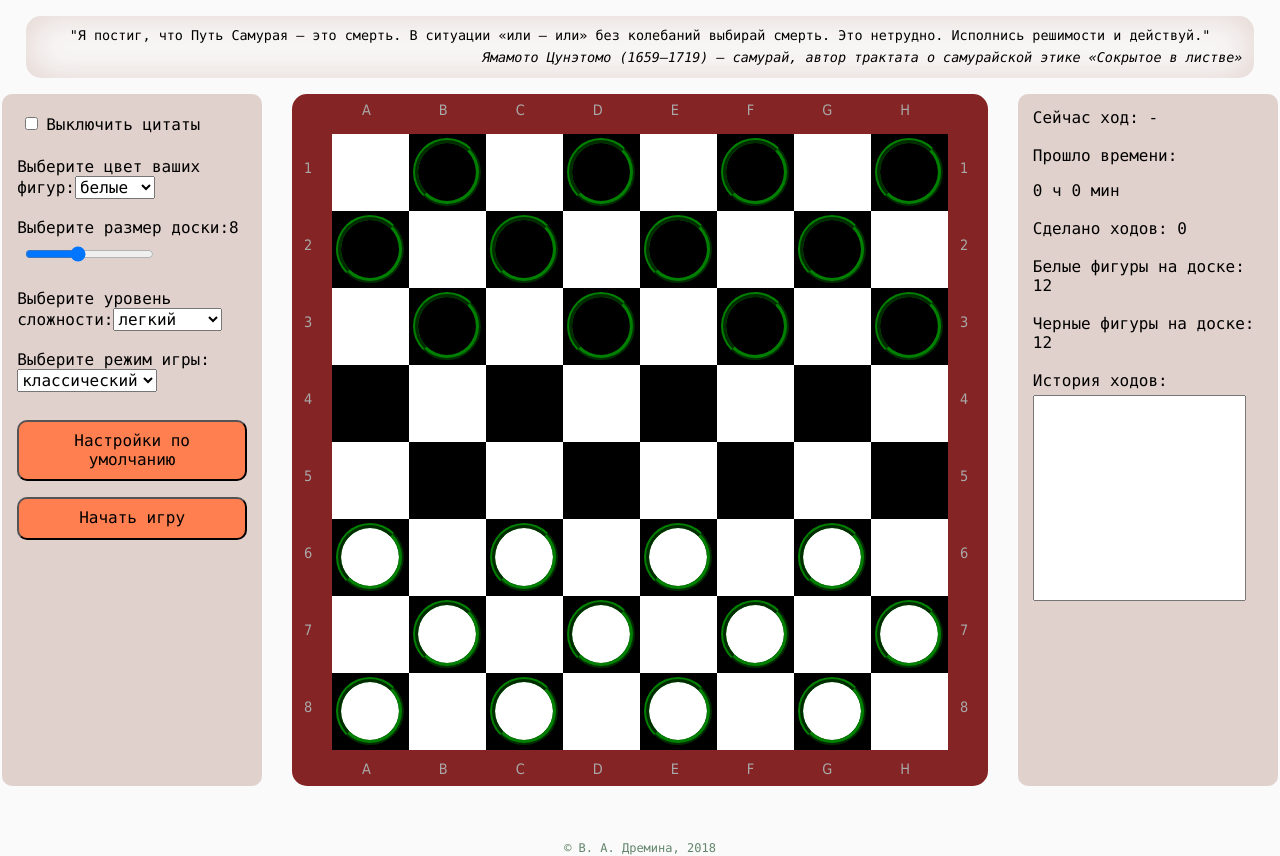
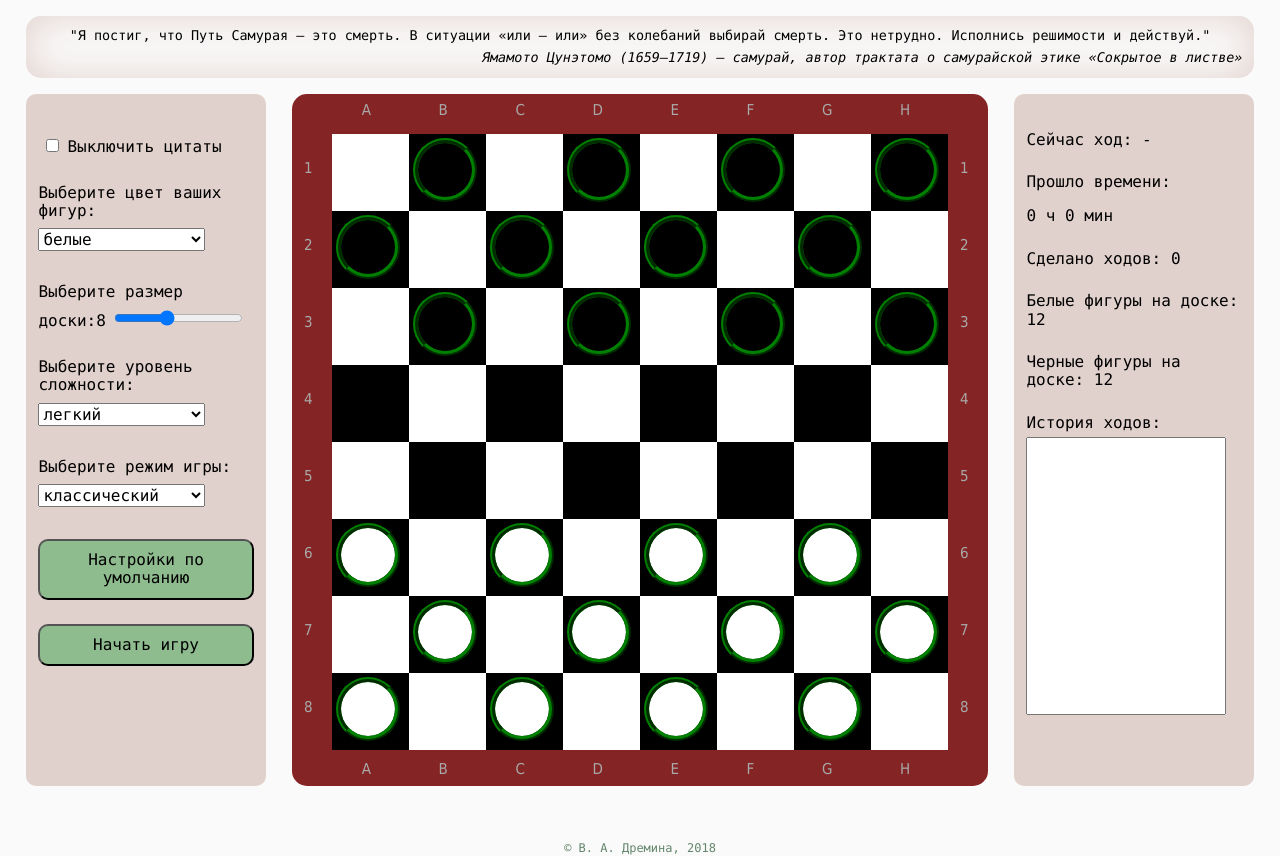
Before and after one commit to e-eki/checkers-app, a React app: page / in a window 1280 px wide. Built offline with nearby package versions, Linux system fonts and the light colour scheme.

Commit message:
сделана адаптивная верстка

```diff
--- a/src/js/components/display/display.js
+++ b/src/js/components/display/display.js
@@ -302,7 +302,7 @@ export default class Display extends Component {
                 <div className = {pageContentClass}>
                     <Header className = 'content__header' quotesSwitchedOff = {this.state.quotesSwitchedOff}/>
 
-                    <div className = 'main'>
+                    <div className = 'content__main main'>
 
                         <Toolbar
                             quotesSwitchedOff = {this.state.quotesSwitchedOff}
--- a/src/js/components/display/infobar.js
+++ b/src/js/components/display/infobar.js
@@ -7,7 +7,7 @@ export default class Infobar extends Component {
 	constructor(props) {
 		super(props);
 
-		this.startTime = new Date();
+		this.startTime = null;
 		this.timer = null;
 
 		this.defaultSettings = {
@@ -58,6 +58,7 @@ export default class Infobar extends Component {
 	componentWillUpdate(nextProps, nextState) {
 
 		if (nextProps.startOfGame && !this.props.startOfGame) {
+			this.startTime = new Date();
 			this.timer = setInterval(this.tick, 60000);
 
 			this.state.currentActionDefinition = this.defaultSettings.startGameDefinition;
@@ -86,14 +87,14 @@ export default class Infobar extends Component {
 		let currentTime = this.state.currentHours + ' ч ' + this.state.currentMinutes + ' мин ';
 
         return (
-			<div className ="bar">
+			<div className ="bar bar_info">
 				<div>Сейчас ход: <span>{whoTurns}</span></div>
 				<div>Прошло времени: <p ref={elem => this.time = elem}>{currentTime}</p></div>
 				<div>Сделано ходов: <span>{this.props.movesCount}</span></div>
 				<div>Белые фигуры на доске: <span>{this.props.whiteActorsCount}</span></div>
 				<div>Черные фигуры на доске: <span>{this.props.blackActorsCount}</span></div>
 				<div>История ходов:
-					<textarea value = {this.state.currentActionDefinition}></textarea>
+					<textarea readOnly = 'true' value = {this.state.currentActionDefinition}></textarea>
 				</div>
 			</div>
         )
--- a/src/js/components/display/toolbar.js
+++ b/src/js/components/display/toolbar.js
@@ -14,7 +14,7 @@ export default class Toolbar extends Component {
 
 	// начало/завершение игры
 	switchStartHandle(event) {
-		event.preventDefault();
+		//event.preventDefault();
 
 		// вызывает событие в родителе - дисплее
 		this.props.switchStartGame(event);
@@ -34,7 +34,7 @@ export default class Toolbar extends Component {
 	}
 
 	resetHandle(event) {
-		event.preventDefault();
+		//event.preventDefault();
 
 		// вызывает событие в родителе - дисплее
 		this.props.resetDefaultSettings();
@@ -75,8 +75,8 @@ export default class Toolbar extends Component {
 		}
 
 		return (
-			<div className = "bar">
-				<form>
+			<div className = "bar bar_tools">
+
 					<div>
 						<input name = "quotesSwitchedOff" type="checkbox" className = 'bar_enabled-item' checked = {this.props.quotesSwitchedOff} onChange = {this.changeData}/>
 						Выключить цитаты
@@ -89,8 +89,7 @@ export default class Toolbar extends Component {
 						</select>
 					</div>
 					<div>
-						Выберите размер доски:
-						<span>{this.props.boardSize}</span>
+						Выберите размер доски:<span>{this.props.boardSize}</span>
 						<input
 							name = "boardSize"
 							type = "range"
@@ -126,7 +125,7 @@ export default class Toolbar extends Component {
 					<button name = "switchStartBtn" className = {'bar__button button bar_enabled-item ' + switchStartBtnClass} onClick = {this.switchStartHandle}>
 						{switchStartBtnText}
 					</button>
-				</form>
+
 			</div>
 		)
 	}
--- a/src/less/base/header.less
+++ b/src/less/base/header.less
@@ -1,7 +1,4 @@
 
 .header {
-	background: #fafafa;
-    border-radius: 15px;
-    padding: 1.5vh;
-    box-shadow: inset 0px 0px 40px 0px #e1d1cc;
+
 }
--- a/src/less/base/main.less
+++ b/src/less/base/main.less
@@ -1,7 +1,11 @@
 
 .main {
 	display: flex;
-	justify-content: space-around;
+	justify-content: space-between;
+
+	@media (max-width: @screen-lg) {
+		justify-content: center;
+	}
 
 	&__chessboard {
 		position: relative;
--- a/src/less/base/page.less
+++ b/src/less/base/page.less
@@ -1,10 +1,10 @@
 
 .page {
     height: 100vh;
-	width: 100%;
+	//width: 100%;
 
 	&__content {
-		//margin: 2vh 5vw 0 5vw;
+		margin: 0 2vw;
 	}
 
 	&__tablo {
--- a/src/less/blocks/bar.less
+++ b/src/less/blocks/bar.less
@@ -2,34 +2,83 @@
 .bar {
 	background: rgba(133, 59, 36, 0.21);
     border-radius: 10px;
-    width: 230px;
-    /*height: 100%;*/
-	padding: 15px;
+	width: 18vw;
+	//min-width: 140px;
+	//height: 82vmin;
+	padding: 1vw;
 
 	& div {
-		margin-bottom: 20px;
+		margin: 3vh 0;
+
+		@media (max-width: @screen-lg) {
+			margin: 2vh 0;
+		}
 	}
 
 	& input {
 		margin: 1vh;
+
+		@media (max-width: @screen-sm) {
+			max-width: 103px;
+		}
 	}
 
 	& select {
-		max-width: 140px;
+		min-width: 130px;
+		width: 13vw;
+		outline: none;
+		margin: 1vh 0;
+
+		@media (max-width: @screen-sm) {
+			min-width: 100px;
+		}
 	}
 
 	& textarea {
 		width: 90%;
 		font-size: 84%;
-		min-width: 150px;
-		height: 25vh;
+		min-width: 90px;
+		height: 34vh;
 		outline: none;
 		resize: none;
 		margin-top: 5px;
+
+		@media (max-width: @screen-lg) {
+			height: 27vh;
+			font-size: 100%;
+		}
+	}
+
+	@media (max-width: @screen-lg) {
+		position: absolute;
+		//top: 90vh;
+		top: 70vh;
+		width: 36%;
+		padding: 2vw;
+		height: 87vh;
+	}
+
+	@media (max-width: @screen-md) {
+		width: 38%;
+		height: 90vh;
+		top: 58vh;
+	}
+
+	@media (max-width: @screen-sm) {
+		top: 63vh;
+    	height: 118vh;
+	}
+
+	//landscape smartphones
+	@media screen and (min-width:320px) and (max-width:823px) and (orientation: landscape) {
+		position: relative;
+		top: 0;
+		height: 150vh;
+		padding: 1vw;
 	}
 
 	&__button {
-		margin: 1vmin 0;
+		margin-bottom: 3vh;
 	}
 
 	&_enabled-item {
@@ -39,4 +88,34 @@
 	&_disabled-item {
 		cursor: default;
 	}
+
+	&_tools {
+		@media (max-width: @screen-lg) {
+			left: 7vw;
+		}
+
+		@media (max-width: @screen-md) {
+			left: 4vw;
+		}
+
+		//landscape smartphones
+		@media screen and (min-width:320px) and (max-width:823px) and (orientation: landscape) {
+			left: 0;
+		}
+	}
+
+	&_info {
+		@media (max-width: @screen-lg) {
+			right: 7vw;
+		}
+
+		@media (max-width: @screen-md) {
+			right: 4vw;
+		}
+
+		//landscape smartphones
+		@media screen and (min-width:320px) and (max-width:823px) and (orientation: landscape) {
+			right: 0;
+		}
+	}
 }
--- a/src/less/blocks/button.less
+++ b/src/less/blocks/button.less
@@ -1,15 +1,16 @@
 
 .button {
     padding: 10px;
-    background: coral;
+    background: darkseagreen;
     border-radius: 10px;
     width: 100%;
+	outline: none;
 
 	&_start {
 		//background: red;
 	}
 
 	&_finish {
-		background: #228b22ed;
+		background: cadetblue;
 	}
 }
--- a/src/less/blocks/chessboard.less
+++ b/src/less/blocks/chessboard.less
@@ -5,6 +5,19 @@
     padding: 4.5vmin;
     height: 77.5vmin;
 
+    @media (max-width: @screen-md) {
+        padding: 5.5vmin;
+    }
+
+    @media (max-width: @screen-sm) {
+        padding: 6vmin;
+    }
+
+    //landscape smartphones
+    @media screen and (min-width:320px) and (max-width:823px) and (orientation: landscape) {
+        padding: 5vmin;
+    }
+
     &__marks-container {
         position: absolute;
     }
--- a/src/less/blocks/content.less
+++ b/src/less/blocks/content.less
@@ -2,11 +2,32 @@
 .content {
 
 	&__header {
-		margin: 2vh 2vw;
+		margin: 2vh 0;
+
+		@media (max-width: @screen-lg) {
+			margin: 2vh 3vw;
+		}
+	}
+
+	&__main {
+		position: relative;
 	}
 
 	&__footer {
 		margin: 7vh 0 2vh 0;
+
+		@media (max-width: @screen-lg) {
+			margin: 112vh 0 2vh 0;
+		}
+
+		@media (max-width: @screen-sm) {
+			margin: 136vh 0 2vh 0;
+		}
+
+		//landscape smartphones
+		@media screen and (min-width:320px) and (max-width:823px) and (orientation: landscape) {
+			margin: 20vh 0 2vh 0;
+		}
 	}
 
 	&_transparent {
--- a/src/less/blocks/grid.less
+++ b/src/less/blocks/grid.less
@@ -29,11 +29,27 @@
 		top: 5%;
 		left: 5%;
 
-		height: 75%;
-		width: 75%;
+		height: 70%;
+		width: 70%;
 		border-radius: 50px;
 		border: 5px;
 		border-style: ridge;
+
+		@media (max-width: @screen-md) {
+			height: 65%;
+			width: 65%;
+		}
+
+		@media (max-width: @screen-sm) {
+			height: 55%;
+			width: 55%;
+		}
+
+		//landscape smartphones
+		@media screen and (min-width:320px) and (max-width:823px) and (orientation: landscape) {
+			height: 60%;
+			width: 60%;
+		}
 
 		&_white {
 			background: white;
--- a/src/less/blocks/marks-container.less
+++ b/src/less/blocks/marks-container.less
@@ -4,7 +4,16 @@
     justify-content: space-around;
     color: darkgrey;
     font-family: Tahoma;
-	font-size: 0.9em;
+	font-size: 15px;
+
+	@media (max-width: @screen-md) {
+		font-size: 11.5px;
+	}
+
+	//landscape smartphones
+	@media screen and (min-width:320px) and (max-width:823px) and (orientation: landscape) {
+		font-size: 13px;
+	}
 
 	&_horizontal {
 		width: 77vmin;
@@ -15,6 +24,19 @@
 		width: 2vmin;
 		height: 77vmin;
 		flex-direction: column;
+
+		@media (max-width: @screen-md) {
+			width: 3vmin;
+		}
+
+		@media (max-width: @screen-sm) {
+			width: 4vmin;
+		}
+
+		//landscape smartphones
+		@media screen and (min-width:320px) and (max-width:823px) and (orientation: landscape) {
+			width: 3vmin;
+		}
 	}
 
 	&_top {
--- a/src/less/blocks/quotebar.less
+++ b/src/less/blocks/quotebar.less
@@ -1,6 +1,10 @@
 
 .quotebar {
 	font-size: 84%;
+	background: #fafafa;
+    border-radius: 15px;
+    padding: 1.5vh;
+    box-shadow: inset 0px 0px 40px 0px #e1d1cc;
 
 	&__quote {
 		text-align: center;
--- a/src/less/blocks/tablo.less
+++ b/src/less/blocks/tablo.less
@@ -1,17 +1,25 @@
 
 .tablo {
-	width: 100%;
+	width: 100vw;
     text-align:center;
     color: rgb(182, 18, 18);
     font-weight: bold;
 	font-size: 35px;
+	display: flex;
+    flex-direction: column;
+    align-items: center;
+    justify-content: center;
 
 	&_shown {
-		display: block;
+		display: flex;
 	}
 
 	&_hidden {
 		display: none;
 	}
 
+	@media (max-width: @screen-sm) {
+		font-size: 29px;
+	}
+
 }
--- a/src/less/variables.less
+++ b/src/less/variables.less
@@ -0,0 +1,5 @@
+
+
+@screen-lg: 768px;
+@screen-md: 425px;
+@screen-sm: 320px;
```
